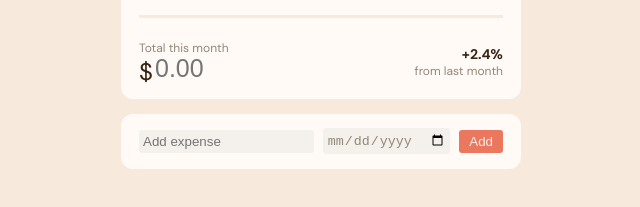
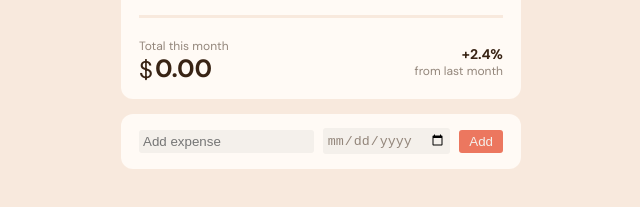
Before and after one commit to jayAEY/expense-chart-component, a plain HTML site: page index.html in a window 1280 px wide. Shown: the part 519-726 px from the top of the page, 319-959 px from the left. Drawn offline with Linux system fonts and the light colour scheme.

Commit message:
Update index.html

```diff
--- a/index.html
+++ b/index.html
@@ -55,8 +55,8 @@
           <p>Total this month</p>
           <!-- <h1 id="total-dollars">$478.33</h1> -->
           <h1 class="dollar-sign">$</h1>
-          <!-- <h1 id="monthly-total">0.00</h1> -->
-          <input id="monthly-total" type="number" min="0.00" step="0.01" placeholder="0.00">
+          <h1 id="monthly-total">0.00</h1>
+          <!-- <input id="monthly-total" type="number" min="0.00" step="0.01" placeholder="0.00"> -->
         </div>
         <div id="change">
           <h2>+2.4%</h2>
```
